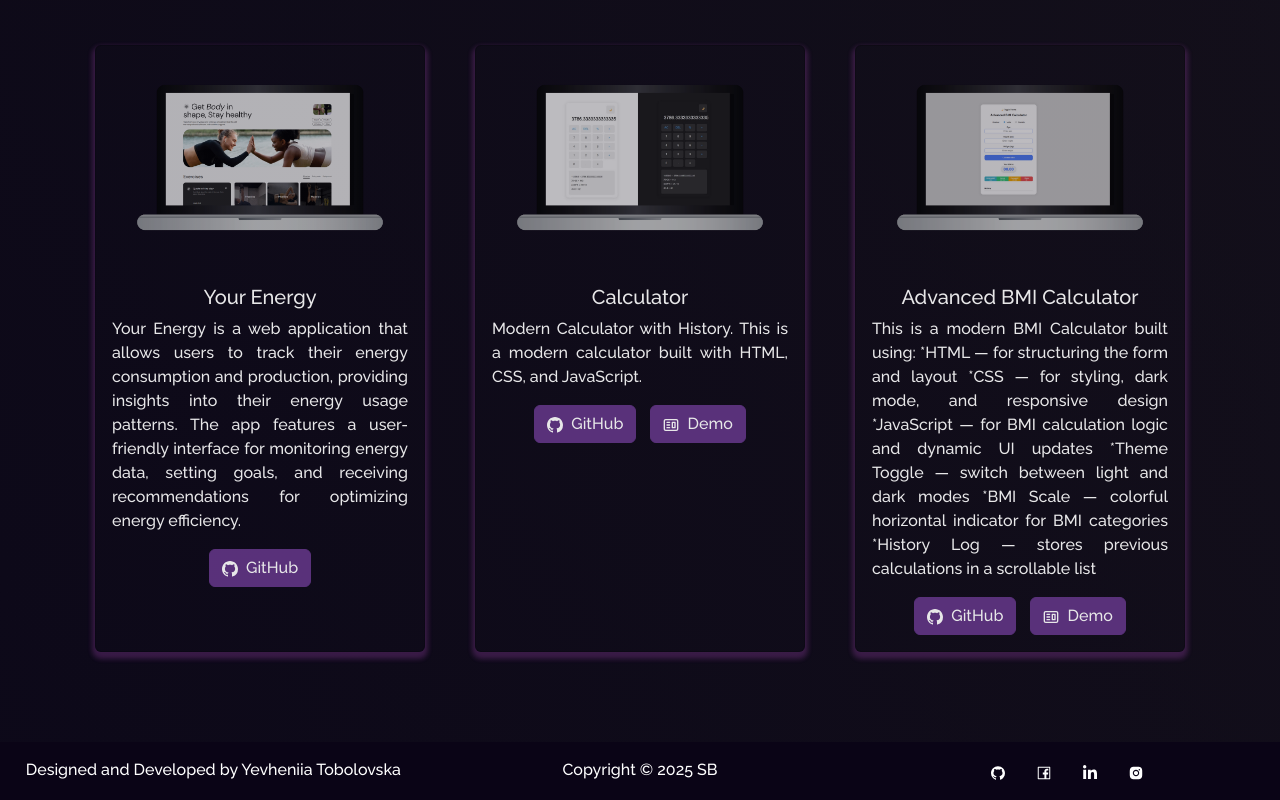
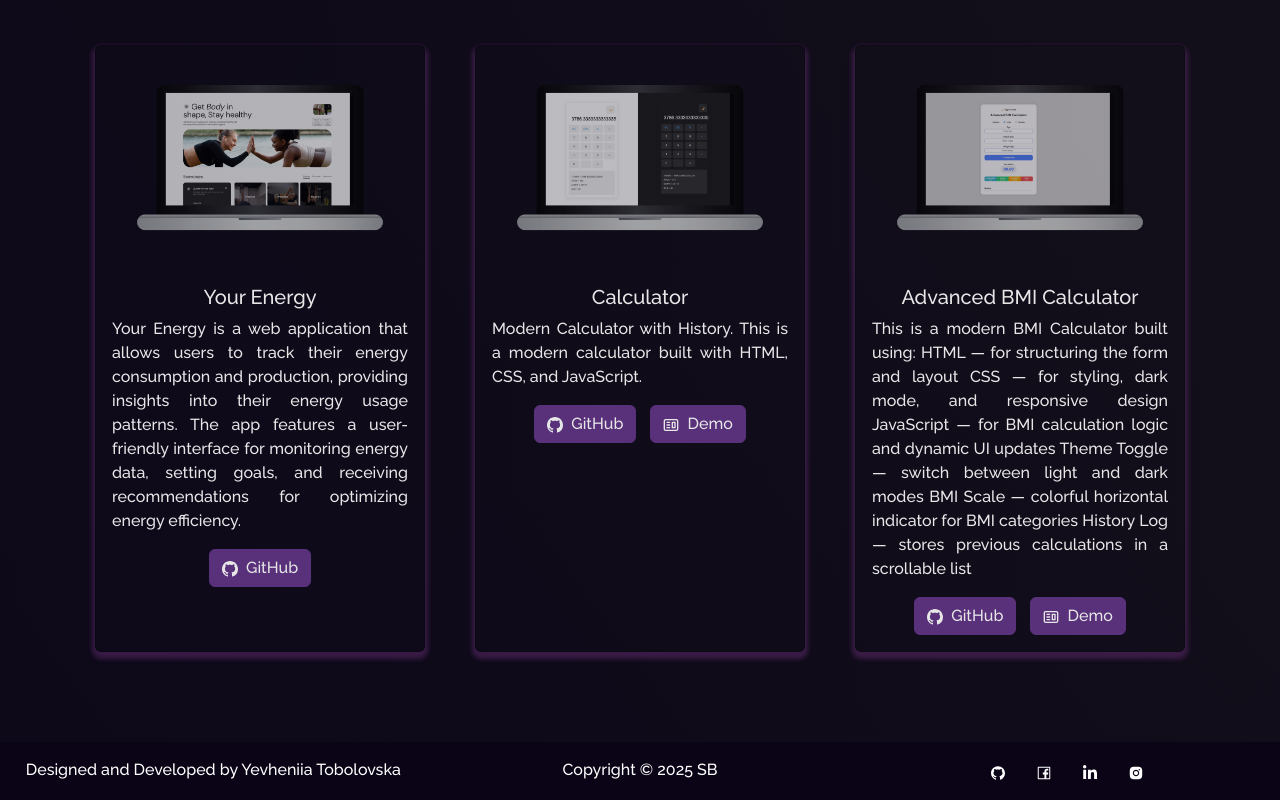
Before and after one commit to tobolovskaya/my-portfolio, a React (Create React App) app: page /projects in a window 1280 px wide. Shown: the part 1012-1812 px from the top of the page. Built offline with nearby package versions, Linux system fonts and the light colour scheme.

Commit message:
Update Projects.js

```diff
--- a/src/components/Projects/Projects.js
+++ b/src/components/Projects/Projects.js
@@ -83,12 +83,12 @@ frontend/ Modern SPA with intuitive UI, animations, and responsive design. "
               isBlog={false}
               title="Advanced BMI Calculator"
               description="This is a modern BMI Calculator built using:
-                    *HTML — for structuring the form and layout
-                    *CSS — for styling, dark mode, and responsive design
-                    *JavaScript — for BMI calculation logic and dynamic UI updates
-                    *Theme Toggle — switch between light and dark modes
-                    *BMI Scale — colorful horizontal indicator for BMI categories
-                    *History Log — stores previous calculations in a scrollable list"
+                    HTML — for structuring the form and layout
+                    CSS — for styling, dark mode, and responsive design
+                    JavaScript — for BMI calculation logic and dynamic UI updates
+                    Theme Toggle — switch between light and dark modes
+                    BMI Scale — colorful horizontal indicator for BMI categories
+                    History Log — stores previous calculations in a scrollable list"
               ghLink="https://github.com/tobolovskaya/BMI-Calculator"
               demoLink="https://tobolovskaya.github.io/BMI-Calculator/"
             />
```
